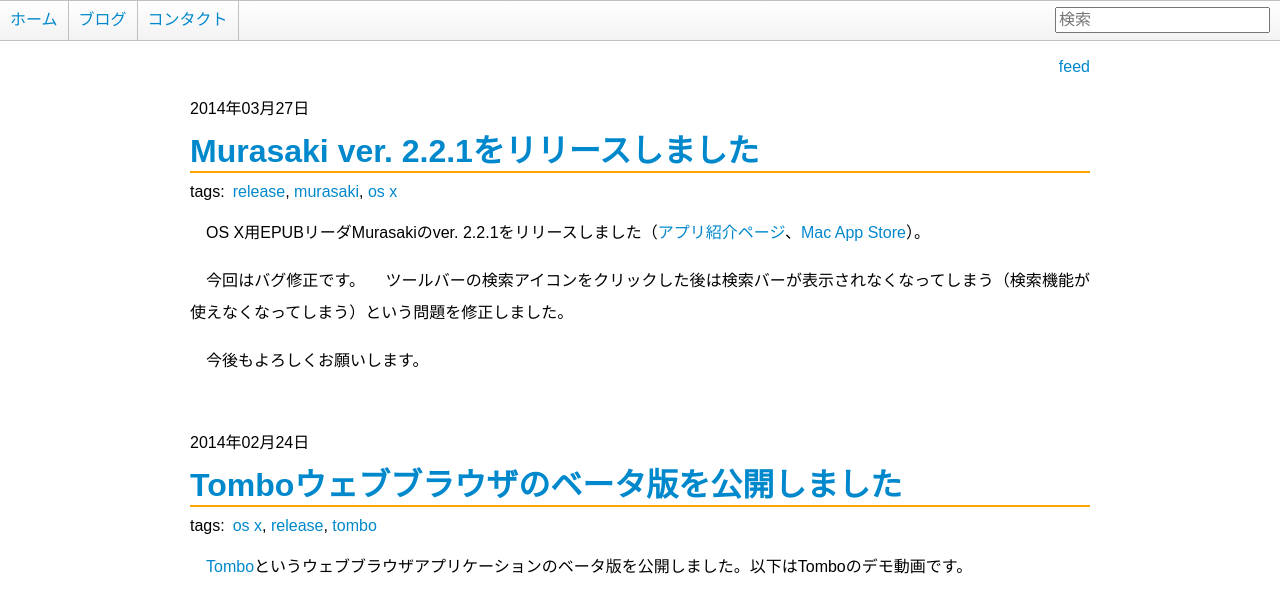
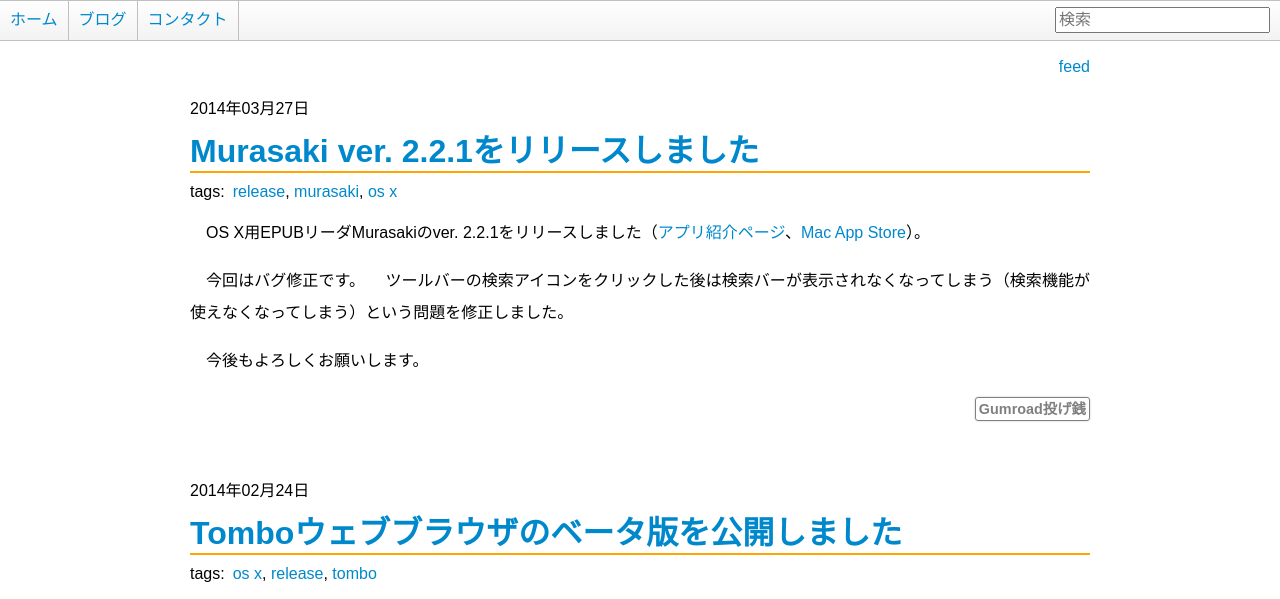
Before and after one commit to GenjiApp/genjiapp.github.io, a Jekyll site: the page built from blog/index.html, in a window 1280 px wide. Shown: the top 599 px of the page. Built offline with Jekyll 4.4.1, drawn with Linux system fonts in a browser that asks for light colours; Markdown is read by kramdown in place of the engine named in the settings; the list of posts is cut into pages by our own code; some of the changed text lies outside the part shown; grey boxes are pictures that could not be loaded.

Commit message:
implement 'Gumroad投げ銭'

```diff
--- a/_includes/footer.html
+++ b/_includes/footer.html
@@ -9,6 +9,7 @@
         <li><a href="/{% if page.language == 'en' %}index_en.html{% endif %}">{% if page.language == 'en' %}Home{% else %}ホーム{% endif %}</a></li>
         <li><a href="/blog/">{% if page.language == 'en' %}Blog{% else %}ブログ{% endif %}</a></li>
         <li><a href="https://docs.google.com/spreadsheet/viewform?formkey=dHZLVGhBRnZUb1JTelcwUFN5X3o3V1E6MQ" target="_blank">{% if page.language == 'en' %}Contact{% else %}コンタクト{% endif %}</a></li>
+        <li><a href="https://gumroad.com/l/IaST" target="_blank">Gumroad投げ銭</a></li>
       </ul>
     </div>
 
--- a/_layouts/home.html
+++ b/_layouts/home.html
@@ -34,6 +34,7 @@
         <li><a href="https://docs.google.com/spreadsheet/viewform?formkey=dHZLVGhBRnZUb1JTelcwUFN5X3o3V1E6MQ" target="_blank">Contact</a></li>
         <li><a href="https://github.com/GenjiApp">GitHub</a></li>
         <li><a href="http://twitter.com/genjiapp">Twitter</a></li>
+        <li><a href="https://gumroad.com/l/IaST" target="_blank">Gumroad投げ銭</a></li>
       </ul>
     </article>
 
--- a/_layouts/post.html
+++ b/_layouts/post.html
@@ -31,6 +31,8 @@
       {{ content }}
 
       <aside>
+        <p class="gumroadButton"><a href="https://gumroad.com/l/IaST" target="_blank">Gumroad投げ銭</a></p>
+
         <h2>最近の記事</h2>
         <ul>
           {% for post in site.posts limit:5 %}
--- a/blog/index.html
+++ b/blog/index.html
@@ -31,6 +31,7 @@
         </ul>
       </nav>
       {{ post.content }}
+      <p class="gumroadButton"><a href="https://gumroad.com/l/IaST" target="_blank">Gumroad投げ銭</a></p>
     </article>
     {% endfor %}
 
--- a/css/post.css
+++ b/css/post.css
@@ -74,6 +74,39 @@
     margin: 1em auto;
 }
 
+.gumroadButton {
+    text-align: right;
+    margin: 0;
+    line-heght: 1;
+}
+
+.gumroadButton a {
+    border: 1px solid gray;
+    text-decoration: none;
+    padding: 3px;
+    -webkit-border-radius: 3px;
+    -moz-border-radius: 3px;
+    -o-border-radius: 3px;
+    -ms-border-radius: 3px;
+    border-radius: 3px;
+    font-weight: bold;
+    font-size: 0.9em;
+    color: gray;
+    -webkit-box-shadow: 0 0 2px silver;
+    -moz-box-shadow: 0 0 2px silver;
+    -o-box-shadow: 0 0 2px silver;
+    -ms-box-shadow: 0 0 2px silver;
+    box-shadow: 0 0 2px silver;
+}
+
+.gumroadButton a:hover {
+    -webkit-box-shadow: 0 0 2px gray;
+    -moz-box-shadow: 0 0 2px gray;
+    -o-box-shadow: 0 0 2px gray;
+    -ms-box-shadow: 0 0 2px gray;
+    box-shadow: 0 0 2px gray;
+}
+
 article blockquote {
     border-top: 1px solid silver;
     border-bottom: 1px solid silver;
```
